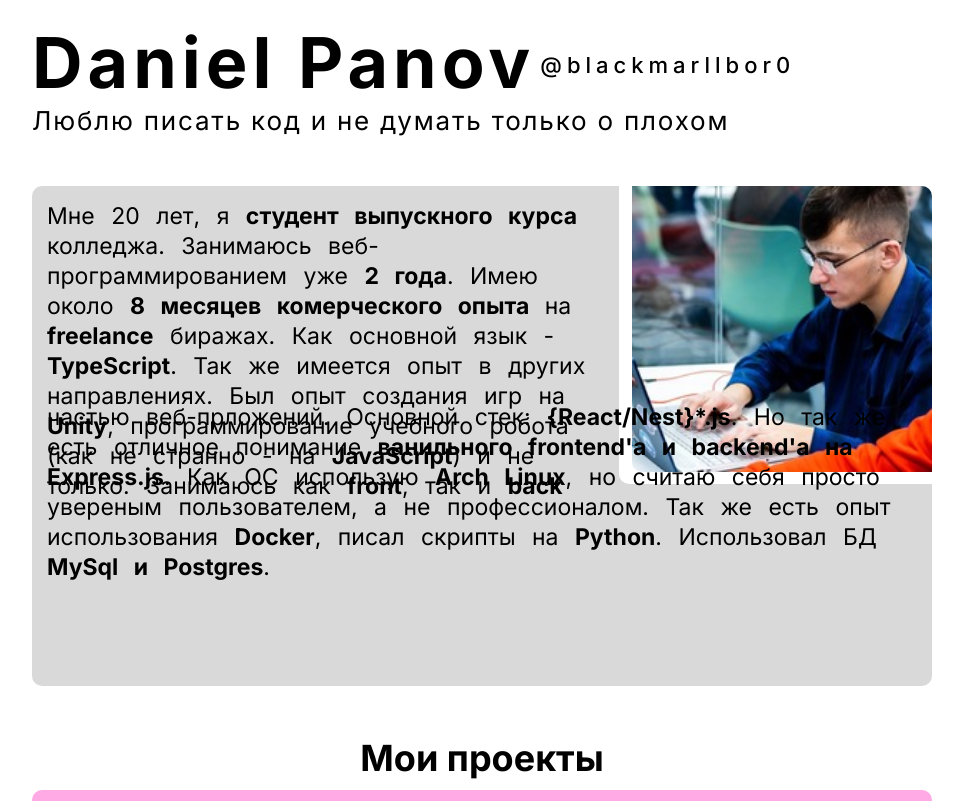
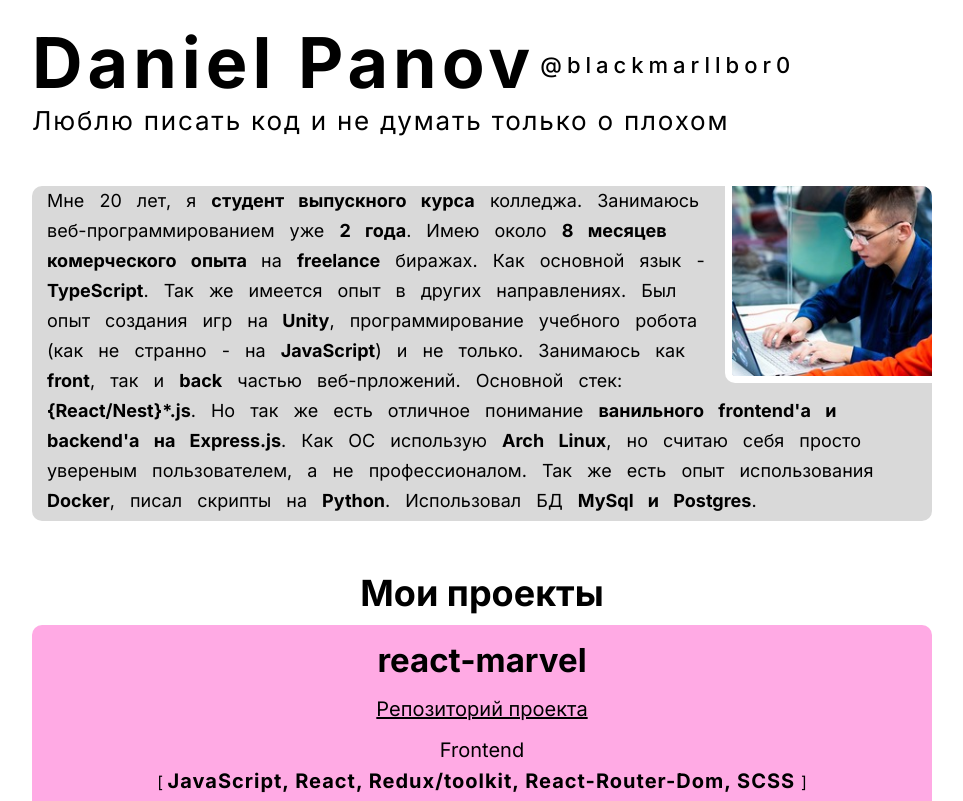
Before and after one commit to blackmarllbor0/web-portfolio, a React (Create React App) app: page / in a window 1280 px wide. Shown: the top 801 px of the page, without its empty margins (158-1121 px from the left). Built offline with nearby package versions, Linux system fonts and the light colour scheme.

Commit message:
пофиксил и улучшил костыль с абсолютным текстом

```diff
--- a/src/Components/About/About.scss
+++ b/src/Components/About/About.scss
@@ -4,39 +4,23 @@
 section.about {
   background-color: $main_gray_color;
   @include row;
-  flex-direction: row-reverse;
-
-  height: 500px;
+  height: max-content;
   border-radius: 10px;
 
   p {
-    padding: 15px;
-    font-size: 23px;
+    font-size: 18px;
     word-spacing: 10px;
     line-height: 30px;
-    font-weight: 400;
-  }
-
-  p#next_desc {
-    position: absolute;
-    width: 900px - 30px;
-    transform: $translate;
-    left: 50%;
-    top: 61.5%;
-  }
-
-  div#image_block {
-    background-color: #fff;
-    height: 290px;
-    border-end-start-radius: 10px;
-    margin-left: 5px;
-    padding: 0 0 8px 8px;
+    padding: 0 0 5px 15px;
 
     img#me {
-      width: 300px;
-      margin-left: 5px;
+      float: right;
+      width: 200px;
       border-top-right-radius: 10px;
       border-bottom-left-radius: 10px;
+      border: 7px solid #fff;
+      border-top: none;
+      border-right: none;
       user-select: none;
     }
   }
--- a/src/Components/About/About.tsx
+++ b/src/Components/About/About.tsx
@@ -4,7 +4,30 @@ import me from "../../Assets/me.jpg";
 export const About = () => {
   return (
     <section className="about">
-      <div id="image_block">
+      <p id="description">
+        <img src={me} alt="Я" id="me" />
+        Мне 20 лет, я <strong>студент выпускного курса</strong> колледжа.
+        Занимаюсь веб-программированием уже <strong>2 года</strong>. Имею около{" "}
+        <strong>8 месяцев комерческого опыта </strong> {" на "}
+        <strong>freelance</strong> биражах. Как основной язык -{" "}
+        <strong>TypeScript</strong>. Так же имеется опыт в других направлениях.
+        Был опыт создания игр на
+        <strong>{" Unity"}</strong>, программирование учебного робота (как не
+        странно - на <strong>JavaScript</strong>) и не только. Занимаюсь как{" "}
+        <strong>front</strong>, так и <strong>back</strong> частью
+        веб-прложений. Основной стек:{" "}
+        <strong>
+          {"{React/Nest}"}
+          *.js
+        </strong>
+        . Но так же есть отличное понимание{" "}
+        <strong>ванильного frontend'а и backend'а на Express.js</strong>. Как ОС
+        использую <strong>Arch Linux</strong>, но считаю себя просто увереным
+        пользователем, а не профессионалом. Так же есть опыт использования{" "}
+        <strong>Docker</strong>, писал скрипты на <strong>Python</strong>.
+        Использовал БД <strong>MySql и Postgres</strong>.
+      </p>
+      {/* <div id="image_block">
         <img src={me} alt="Я" id="me" />
       </div>
       <p id="description">
@@ -30,7 +53,7 @@ export const About = () => {
         пользователем, а не профессионалом. Так же есть опыт использования{" "}
         <strong>Docker</strong>, писал скрипты на <strong>Python</strong>.
         Использовал БД <strong>MySql и Postgres</strong>.
-      </p>
+      </p> */}
     </section>
   );
 };
```
